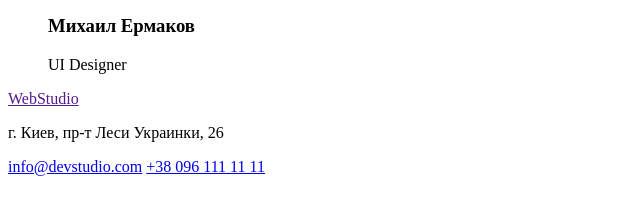
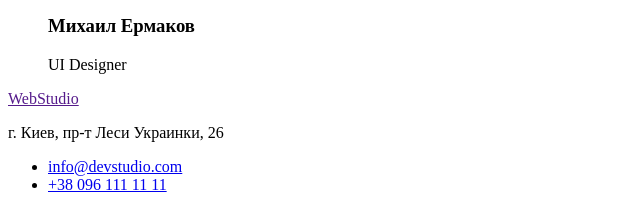
Before and after one commit to Darcia-red/goit-markup-hw-01, a plain HTML site: page index.html in a window 1280 px wide. Shown: the part 1724-1934 px from the top of the page, without its empty margins (0-640 px from the left). Before the commit the page ends 1908 px from the top, so only its background shows below. Drawn offline with Linux system fonts and the light colour scheme.

Commit message:
2я проверка исправленная
Добавлен список в футер

```diff
--- a/index.html
+++ b/index.html
@@ -136,13 +136,15 @@
         WebStudio
       </a>
 
-      <p>
-        г. Киев, пр-т Леси Украинки, 26
-      </p>
-
-      <a href="mailto:info@devstudio.com">info@devstudio.com</a>
-
-      <a href="tel:+380961111111">+38 096 111 11 11</a>
+      <p>г. Киев, пр-т Леси Украинки, 26</p>
+      <ul>
+        <li>
+          <a href="mailto:info@devstudio.com">info@devstudio.com</a>
+        </li>
+        <li>
+          <a href="tel:+380961111111">+38 096 111 11 11</a>
+        </li>
+      </ul>
     </footer>
   </body>
 </html>
```
